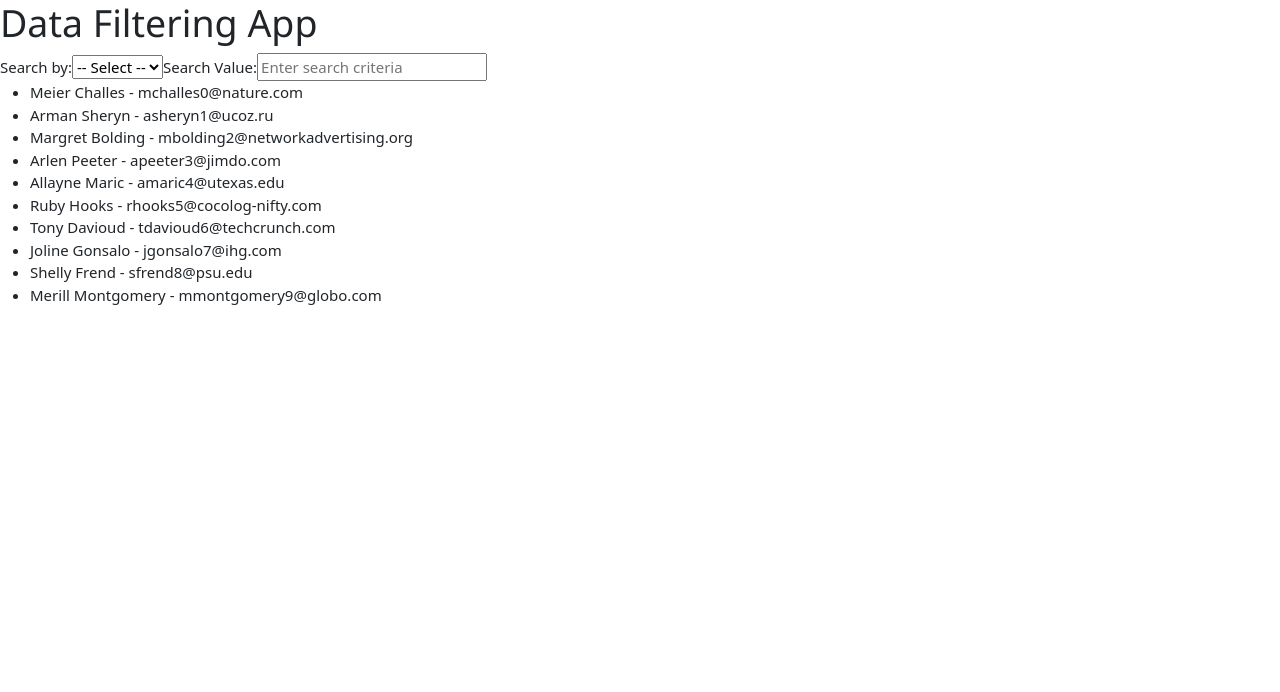
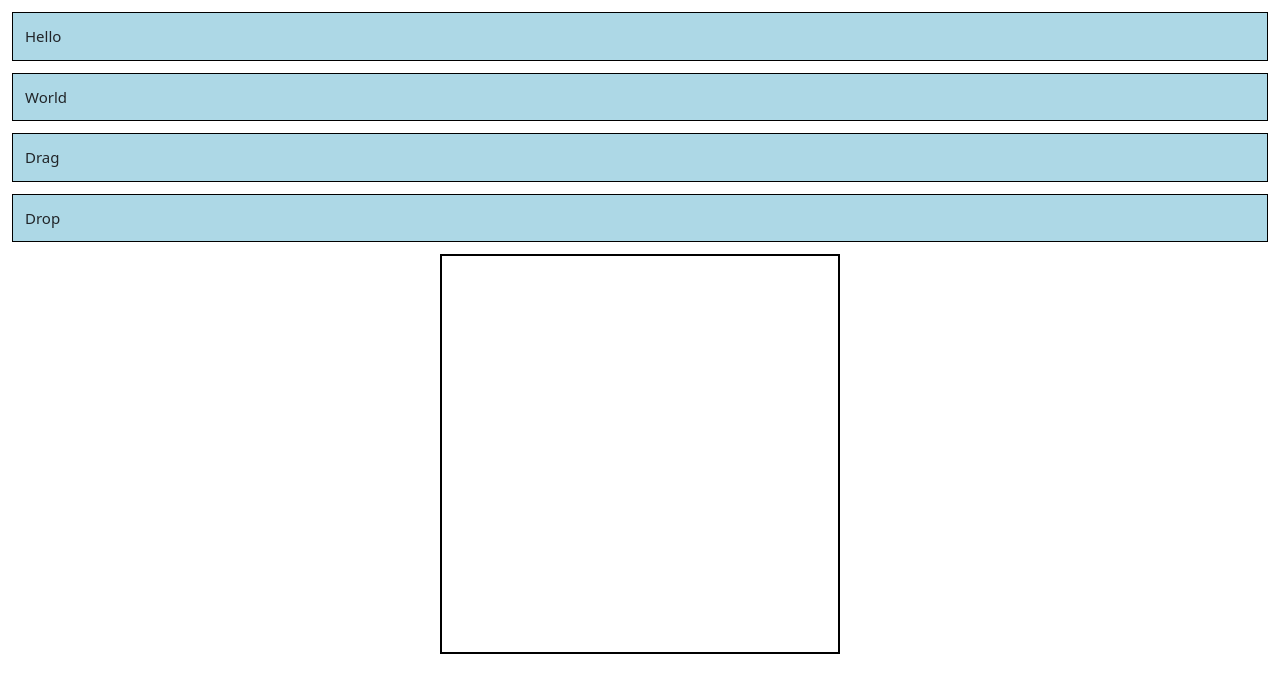
Before and after one commit to sudharsan026/react-components, a React (Vite) app: page / in a window 1280 px wide. Shown: the top 692 px of the page. Built offline with nearby package versions, Linux system fonts and the light colour scheme.

Commit message:
React dnd

```diff
--- a/src/App.jsx
+++ b/src/App.jsx
@@ -1,94 +1,14 @@
-import DataFilteringComponent from "./DataFilteringComponent";
 import React from "react";
-const data = [
-  {
-    first_name: "Meier",
-    last_name: "Challes",
-    email: "mchalles0@nature.com",
-    state: "Champagne-Ardenne",
-    city: "Delhi",
-    place: "Alejandro Velasco Astete International Airport",
-  },
-  {
-    first_name: "Arman",
-    last_name: "Sheryn",
-    email: "asheryn1@ucoz.ru",
-    state: "Champagne-Ardenne",
-    city: "Delhi",
-    place: "Valdez Pioneer Field",
-  },
-  {
-    first_name: "Margret",
-    last_name: "Bolding",
-    email: "mbolding2@networkadvertising.org",
-    state: "Champagne-Ardenne",
-    city: "Delhi",
-    place: "Okondja Airport",
-  },
-  {
-    first_name: "Arlen",
-    last_name: "Peeter",
-    email: "apeeter3@jimdo.com",
-    state: "Champagne-Ardenne",
-    city: "Delhi",
-    place: "Mallacoota Airport",
-  },
-  {
-    first_name: "Allayne",
-    last_name: "Maric",
-    email: "amaric4@utexas.edu",
-    state: "Champagne-Ardenne",
-    city: "Delhi",
-    place: "Krasnoselkup Airport",
-  },
-  {
-    first_name: "Ruby",
-    last_name: "Hooks",
-    email: "rhooks5@cocolog-nifty.com",
-    state: "Champagne-Ardenne",
-    city: "Delhi",
-    place: "Maria Montez International Airport",
-  },
-  {
-    first_name: "Tony",
-    last_name: "Davioud",
-    email: "tdavioud6@techcrunch.com",
-    state: "Champagne-Ardenne",
-    city: "Delhi",
-    place: "Galway Airport",
-  },
-  {
-    first_name: "Joline",
-    last_name: "Gonsalo",
-    email: "jgonsalo7@ihg.com",
-    state: "Champagne-Ardenne",
-    city: "Delhi",
-    place: "Las Vegas Municipal Airport",
-  },
-  {
-    first_name: "Shelly",
-    last_name: "Frend",
-    email: "sfrend8@psu.edu",
-    state: "Champagne-Ardenne",
-    city: "Delhi",
-    place: "Maiduguri International Airport",
-  },
-  {
-    first_name: "Merill",
-    last_name: "Montgomery",
-    email: "mmontgomery9@globo.com",
-    state: "Champagne-Ardenne",
-    city: "Delhi",
-    place: "Marau Airport",
-  },
-];
-
+import { DndProvider } from "react-dnd";
+import { HTML5Backend } from "react-dnd-html5-backend";
+import DragDrop from "./DragDrop";
 const App = () => {
   return (
-    <div>
-      <h1>Data Filtering App</h1>
-      <DataFilteringComponent data={data} />
-    </div>
+    <DndProvider backend={HTML5Backend}>
+      <div>
+        <DragDrop />
+      </div>
+    </DndProvider>
   );
 };
 
--- /dev/null
+++ b/src/DragDrop.jsx
@@ -0,0 +1,119 @@
+import React, { useState } from "react";
+import Message from "./Message";
+import { useDrop } from "react-dnd";
+const Data = [
+  {
+    id: 1,
+    text: "Hello",
+  },
+  {
+    id: 2,
+    text: "World",
+  },
+  {
+    id: 3,
+    text: "Drag",
+  },
+  {
+    id: 4,
+    text: "Drop",
+  },
+];
+
+const DragDrop = () => {
+  const [board, setBoard] = useState([]);
+  const [{ isOver }, drop] = useDrop(() => ({
+    accept: "div",
+    drop: (item) => addMessage(item.id),
+    collect: (monitor) => ({
+      isOver: !!monitor.isOver(),
+    }),
+  }));
+  const addMessage = (id) => {
+    console.log(id);
+    // Convert the id to a number if it's a string (assuming it's numeric)
+    const messageId = typeof id === "string" ? parseInt(id, 10) : id;
+
+    // Check if the message with the given id already exists in the board
+    const isDuplicate = board.some((message) => message.id === messageId);
+
+    console.log("isDuplicate:", isDuplicate);
+
+    if (!isDuplicate) {
+      // If not a duplicate, add the message to the board
+      const messageToAdd = Data.find((_message) => _message.id === messageId);
+
+      if (messageToAdd) {
+        // Use Set to track unique message ids
+        const uniqueIds = new Set(board.map((message) => message.id));
+
+        // Check if the id is unique before updating the board
+        if (!uniqueIds.has(messageId)) {
+          setBoard((prevBoard) => [...prevBoard, messageToAdd]);
+        }
+      }
+    }
+  };
+
+  const handleDelete = (id) => {
+    if (board.length === 0) {
+      return;
+    } else {
+      let newBoard = board.filter((_message) => _message.id !== id);
+      setBoard(newBoard);
+    }
+  };
+  console.log(board);
+  return (
+    <div
+      style={{
+        display: "flex",
+        flexDirection: "column",
+        justifyContent: "center",
+      }}
+    >
+      <div className="texts">
+        {Data.map((_texts) => (
+          <div key={_texts.id}>
+            <Message text={_texts.text} id={_texts.id} />
+          </div>
+        ))}
+      </div>
+      <div
+        ref={drop}
+        className="board"
+        style={{
+          minHeight: "400px",
+          width: "400px",
+          border: "2px solid black",
+          alignSelf: "center",
+          position: "relative",
+        }}
+      >
+        {board.map((_text) => (
+          <div style={{ display: "flex", alignItems: "center" }}>
+            <div style={{ flex: 1 }}>
+              <Message key={_text.id} text={_text.text} id={_text.id} />
+            </div>
+            <div
+              key={_text.id}
+              style={{
+                cursor: "pointer",
+                backgroundColor: "tomato",
+                padding: "4px",
+                color: "white",
+                fontWeight: "bold",
+                marginRight: "12px",
+              }}
+              onClick={() => handleDelete(_text.id)}
+            >
+              X
+            </div>
+          </div>
+        ))}
+      </div>
+    </div>
+  );
+};
+
+export default DragDrop;
--- /dev/null
+++ b/src/Message.jsx
@@ -0,0 +1,26 @@
+import React from "react";
+import { useDrag } from "react-dnd";
+const Message = ({ text, id }) => {
+  const [{ isDragging }, drag] = useDrag(() => ({
+    type: "div",
+    item: { id: id },
+    collect: (monitor) => ({
+      isDragging: !!monitor.isDragging(),
+    }),
+  }));
+  return (
+    <div
+      ref={drag}
+      style={{
+        backgroundColor: "lightblue",
+        margin: "12px",
+        padding: "12px",
+        border: isDragging ? "5px solid green" : "1px solid black",
+      }}
+    >
+      {text}
+    </div>
+  );
+};
+
+export default Message;
```
